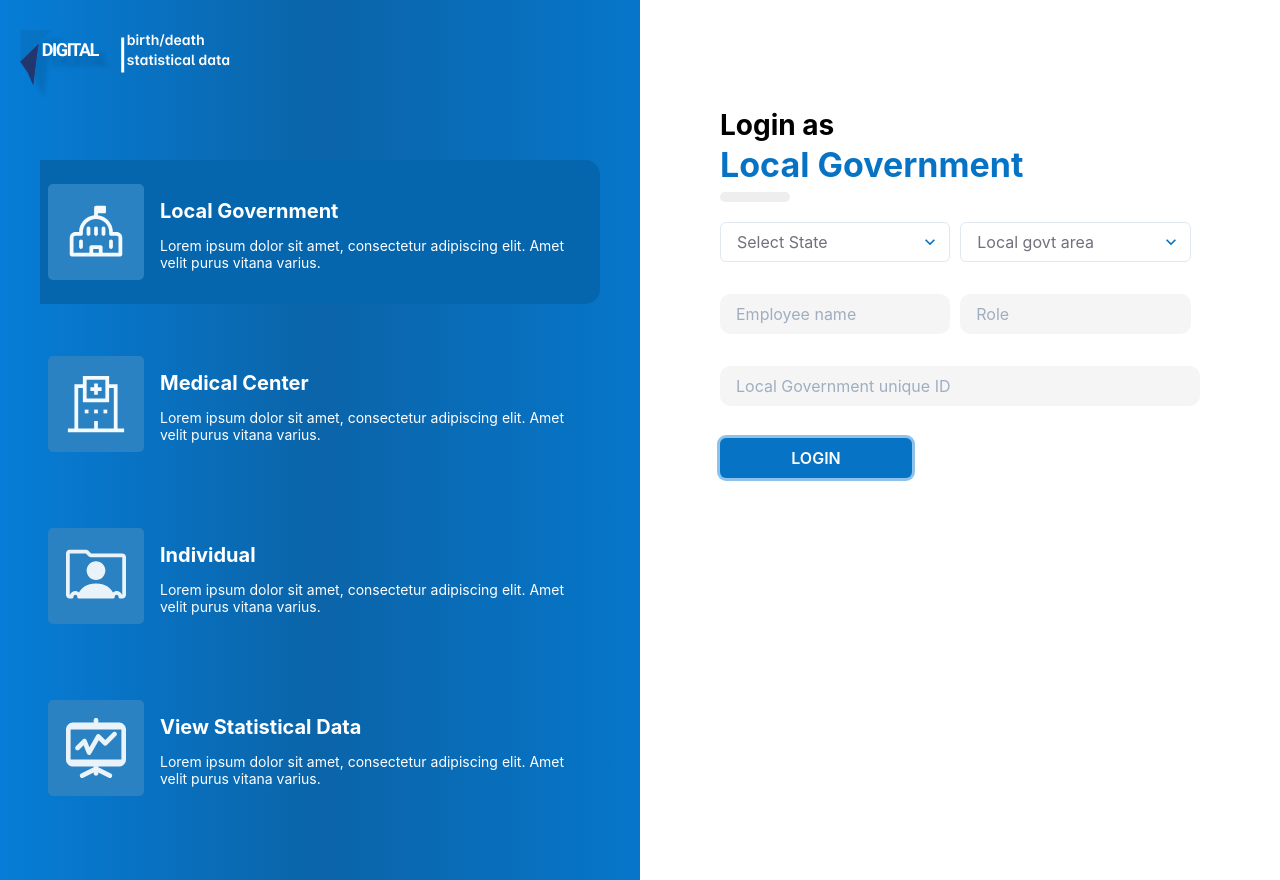
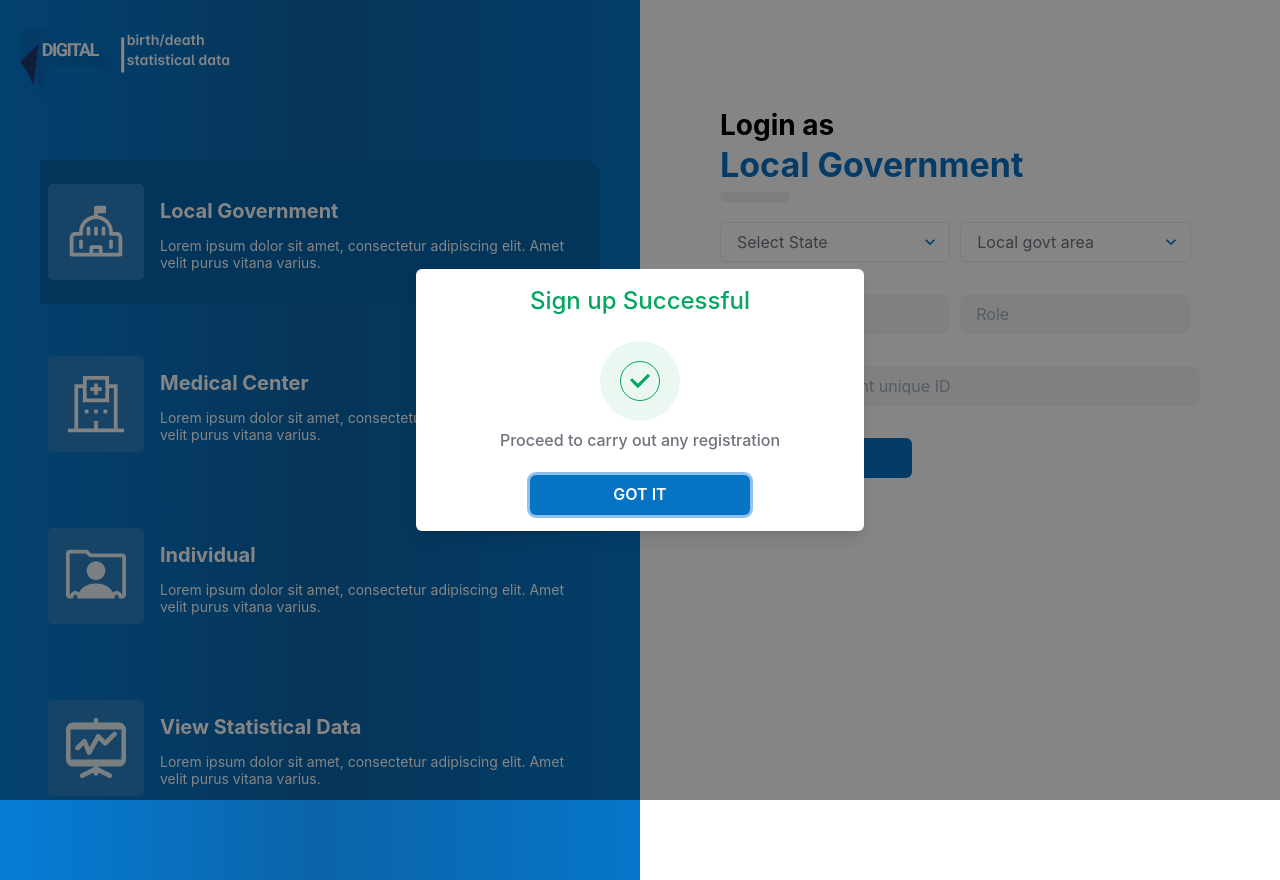
Before and after one commit to boss-seun/frontend, a React (Create React App) app: page / in a window 1280 px wide. Both pictures are taken after a click on the button "LOGIN". Built offline with nearby package versions, Linux system fonts and the light colour scheme.

Commit message:
add modal component and context for global usage

```diff
--- a/src/components/IndividualForm.js
+++ b/src/components/IndividualForm.js
@@ -1,11 +1,24 @@
-import React from 'react'
+import React, { useContext } from 'react'
 import { Box, VStack, Select, Wrap, WrapItem } from '@chakra-ui/react';
 import MainButton from './common/Button';
 import MainInput from './common/Input';
 import AuthFormTitle from './common/AuthFormTitle';
 
+import { context as modalContext } from '../context/modal';
+
 
 const IndividualForm = () => {
+  const showAlert = useContext(modalContext);
+
+  const handleSubmit = () => {
+    showAlert({
+      t: 'Sign up Successful',
+      tp: 'success',
+      d: 'Proceed to carry out any registration',
+      bc: 'GOT IT'
+    });
+  }
+
  return (
     <Box
       w="100%"
@@ -77,6 +90,7 @@ const IndividualForm = () => {
         <MainButton
           title="CONTINUE"
           alignSelf="flex-start"
+          onClick={handleSubmit}
         />
 
       </VStack>
--- a/src/components/LocalGovForm.js
+++ b/src/components/LocalGovForm.js
@@ -1,11 +1,24 @@
-import React from 'react'
+import React, { useContext } from 'react'
 import { Box, VStack, Select, Wrap, WrapItem } from '@chakra-ui/react';
 import MainButton from './common/Button';
 import MainInput from './common/Input';
 import AuthFormTitle from './common/AuthFormTitle';
 
+import { context as modalContext } from '../context/modal';
+
 
 const LocalGovForm = () => {
+  const showAlert = useContext(modalContext);
+
+  const handleSubmit = () => {
+    showAlert({
+      t: 'Sign up Successful',
+      tp: 'success',
+      d: 'Proceed to carry out any registration',
+      bc: 'GOT IT'
+    });
+  }
+
  return (
     <Box
       w="100%"
@@ -71,6 +84,7 @@ const LocalGovForm = () => {
         <MainButton
           title="LOGIN"
           alignSelf="flex-start"
+          onClick={handleSubmit}
         />
 
       </VStack>
--- a/src/components/MedicalCenterForm.js
+++ b/src/components/MedicalCenterForm.js
@@ -1,11 +1,23 @@
-import React, { useState } from 'react';
+import React, { useState, useContext } from 'react';
 import { Box, VStack, Text, Wrap, WrapItem } from '@chakra-ui/react';
 import MainButton from './common/Button';
 import MainInput, { PasswordInput } from './common/Input';
 import AuthFormTitle from './common/AuthFormTitle';
 
+import { context as modalContext } from '../context/modal';
+
 export const Register = () => {
   const [view, setView] = useState("register");
+  const showAlert = useContext(modalContext);
+
+  const handleSubmit = () => {
+    showAlert({
+      t: 'Sign up Successful',
+      tp: 'success',
+      d: 'Proceed to carry out any registration',
+      bc: 'GOT IT'
+    });
+  }
 
   if (view !== "register") {
     return <Login />
@@ -84,6 +96,7 @@ export const Register = () => {
         <MainButton
           title="Sign up"
           alignSelf="flex-start"
+          onClick={handleSubmit}
         />
 
         <Text color="black" alignSelf="flex-start">
@@ -105,6 +118,16 @@ export const Register = () => {
 
 export const Login = () => {
   const [view, setView] = useState("login");
+  const showAlert = useContext(modalContext);
+
+  const handleSubmit = () => {
+    showAlert({
+      t: 'Invalid Data',
+      tp: 'error',
+      d: 'Cannot login with the provided credentials',
+      bc: 'GOT IT'
+    });
+  }
 
   if (view !== "login") {
     return <Register />
@@ -135,6 +158,7 @@ export const Login = () => {
         <MainButton
           title="Login"
           alignSelf="flex-start"
+          onClick={handleSubmit}
         />
 
         <Text color="black" alignSelf="flex-start">
--- /dev/null
+++ b/src/components/common/Modal.js
@@ -0,0 +1,93 @@
+import React from 'react';
+import {
+  Modal,
+  ModalOverlay,
+  ModalContent,
+  ModalHeader,
+  ModalFooter,
+  ModalBody,
+  VStack,
+  Text,
+  Box,
+  Circle
+} from '@chakra-ui/react';
+import { CheckIcon, CloseIcon } from '@chakra-ui/icons';
+
+import MainButton from './Button';
+
+const AppModal = (props) => {
+  const {
+    title = "Sign up Successful",
+    description = "Proceed to carry out any registration",
+    type = "success",
+    btnContent = "GOT IT",
+    isOpen = false,
+    onClose = () => {},
+    btnClick = () => {}
+  } = props
+
+  return (
+    <Modal isOpen={isOpen} onClose={onClose}>
+      <ModalOverlay />
+      <ModalContent alignItems="center" alignSelf="center">
+        <ModalHeader
+          color={type === "success" ? "txt.green" : "txt.red"}
+          fontSize="24px"
+          lineHeight="32px"
+          fontWeight="500"
+        >
+          { title }
+        </ModalHeader>
+        <ModalBody>
+          <VStack>
+            <Box>
+              <Circle
+                bg={type === "success" ? "txt.lg" : "txt.lr"}
+                size="80px"
+              >
+                  <Circle
+                    borderColor={type === "success" ? "txt.green" : "txt.red"}
+                    borderWidth="1px"
+                    size="40px"
+                    zIndex="popover"
+                  >
+                    {
+                      type === "success" ? (
+                        <CheckIcon
+                          boxSize="20px"
+                          color="txt.green"
+                        />
+                      ) : (
+                        <CloseIcon
+                          boxSize="20px"
+                          color="txt.red"
+                        />
+                      )
+                    }
+                  </Circle>
+              </Circle>
+            </Box>
+            <Text
+              fontSize="16px"
+              lineHeight="22px"
+              fontWeight="500"
+              color="txt.muted"
+            >
+              {description }
+            </Text>
+          </VStack>
+        </ModalBody>
+
+        <ModalFooter w="60%">
+          <MainButton
+            w="100%"
+            title={btnContent}
+            onClick={btnClick}
+          />
+        </ModalFooter>
+      </ModalContent>
+    </Modal>
+  );
+};
+
+export default AppModal;
--- /dev/null
+++ b/src/context/modal.js
@@ -0,0 +1,42 @@
+import React, { createContext, useState } from 'react';
+import AppModal from '../components/common/Modal';
+
+export const context = createContext(false); // initial state
+
+export const ModalProvider = (props) => {
+  const [open, setOpen] = useState(false);
+  const [title, setTitle] = useState("");
+  const [desc, setDesc] = useState("");
+  const [type, setType] = useState("");
+  const [btnContent, setBtnContent] = useState("");
+
+  let onClick = () => {};
+
+  const showAlert = ({ t, d, tp, bc, bClick }) => {
+    setTitle(t);
+    setDesc(d);
+    setType(tp);
+    setBtnContent(bc);
+
+    // set the click handler
+    onClick = bClick;
+
+    // open modal
+    setOpen(true);
+  };
+
+  return (
+    <context.Provider value={showAlert}>
+      {props.children}
+      <AppModal
+        isOpen={open}
+        title={title}
+        description={desc}
+        type={type}
+        btnContent={btnContent}
+        onClose={() => setOpen(false)}
+        onClick={onClick}
+      />
+    </context.Provider>
+  );
+};
--- a/src/index.js
+++ b/src/index.js
@@ -2,16 +2,19 @@ import React from 'react';
 import ReactDOM from 'react-dom';
 import { BrowserRouter } from 'react-router-dom';
 import { ChakraProvider } from '@chakra-ui/provider';
+import { ModalProvider } from './context/modal';
 import App from './App';
 import theme from './theme';
 
 ReactDOM.render(
   <ChakraProvider theme={theme}>
-    <BrowserRouter>
-      <React.StrictMode>
-        <App />
-      </React.StrictMode>
-    </BrowserRouter>
+    <ModalProvider>
+      <BrowserRouter>
+        <React.StrictMode>
+          <App />
+        </React.StrictMode>
+      </BrowserRouter>
+    </ModalProvider>
   </ChakraProvider>,
   document.getElementById('root')
 );
--- a/src/pages/Home.js
+++ b/src/pages/Home.js
@@ -23,7 +23,8 @@ const Home = () => {
   const forms = Object.freeze({
     "mc": Register,
     "lg": LocalGovForm,
-    "i": IndividualForm
+    "i": IndividualForm,
+    "vs": IndividualForm
   });
 
   const CurrentForm = forms[selected];
--- a/src/theme/theme.js
+++ b/src/theme/theme.js
@@ -10,6 +10,12 @@ const appTheme = {
     txt: {
       primary: '#0773C4',
       muted: '#12112799',
+      green: '#05A660',
+      red: '#E53535',
+      // light green
+      lg: '#EBF8F1',
+      // light red
+      lr: '#FFEBEB'
     }
   },
   fonts: {
```
